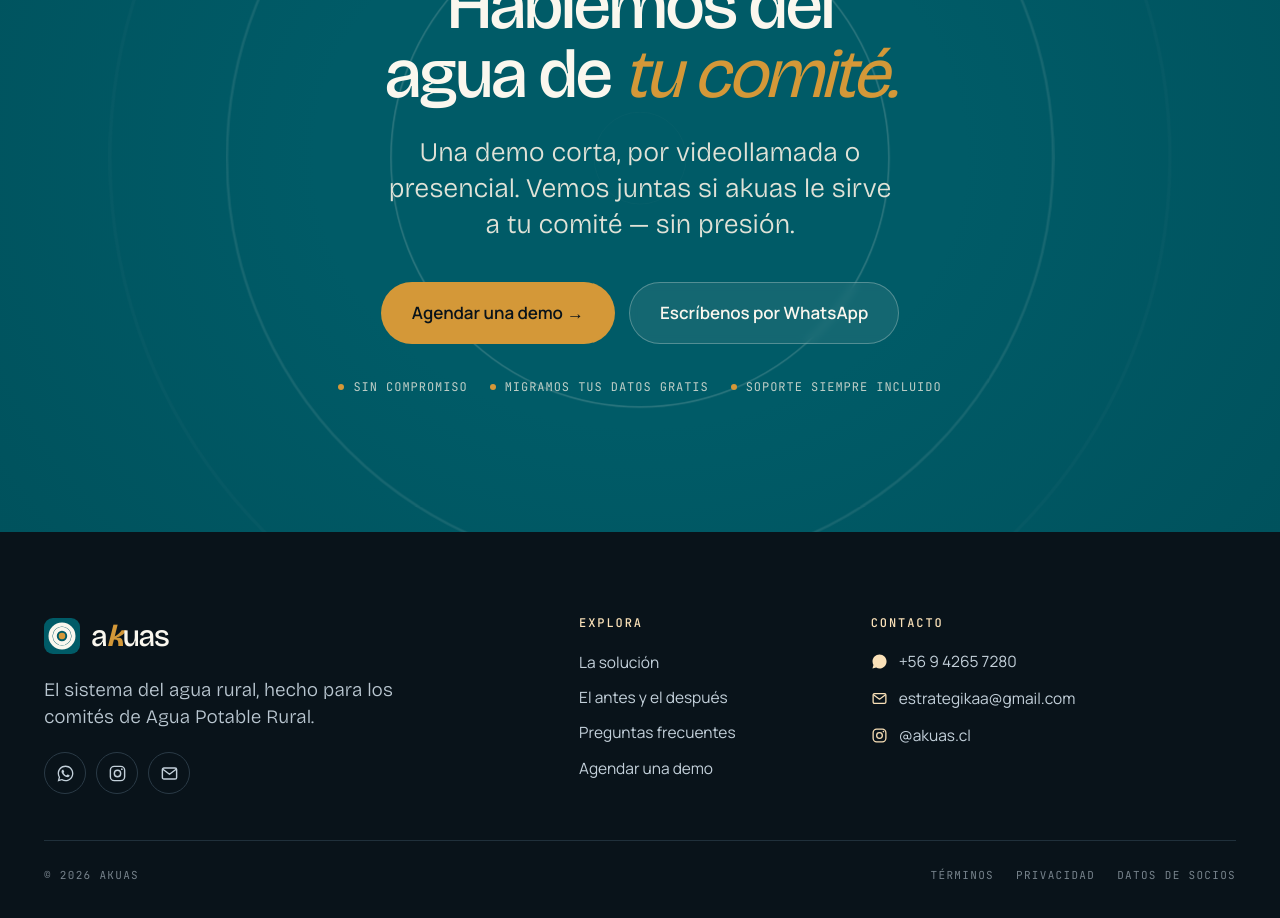
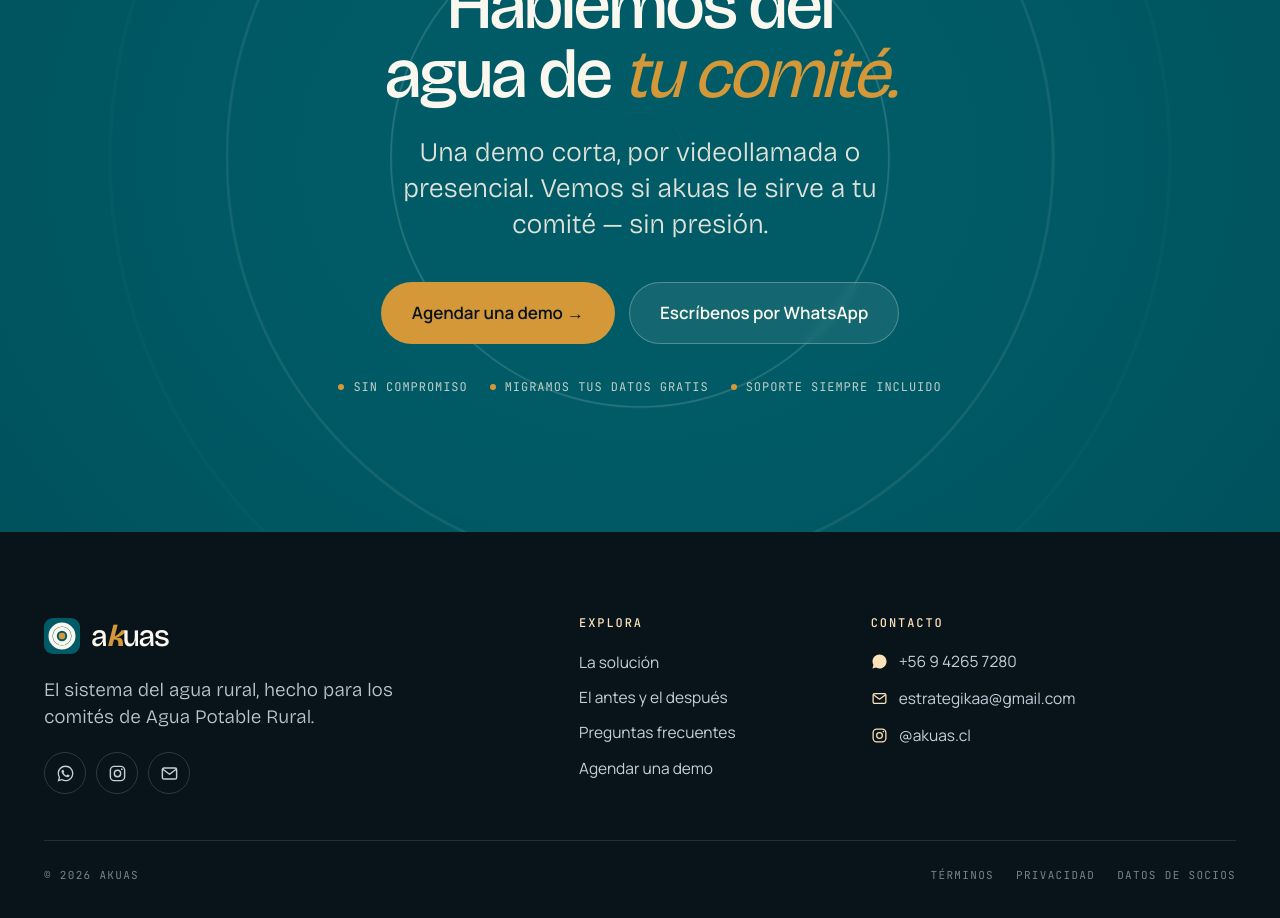
Before and after one commit to EstrategikaGlobal/landing-akuas, a Next.js app: page / in a window 1280 px wide. Shown: the part 5840-6758 px from the top of the page. Built offline with nearby package versions, Linux system fonts and the light colour scheme.

Commit message:
fix: remove gendered word 'juntas' from CTA copy
Co-Authored-By: Claude Sonnet 4.6 <noreply@anthropic.com>

```diff
--- a/app/components/HomeClient.tsx
+++ b/app/components/HomeClient.tsx
@@ -879,7 +879,7 @@ export function HomeClient() {
           <div className="cta-inner">
             <span className="kicker">Demos sin compromiso</span>
             <h2>Hablemos del agua de <em>tu comité.</em></h2>
-            <p className="csub">Una demo corta, por videollamada o presencial. Vemos juntas si akuas le sirve a tu comité — sin presión.</p>
+            <p className="csub">Una demo corta, por videollamada o presencial. Vemos si akuas le sirve a tu comité — sin presión.</p>
             <div className="cta-buttons">
               <a href="https://wa.me/56942657280" className="btn primary lg" target="_blank" rel="noopener"><span className="btn-arrow">Agendar una demo</span></a>
               <a href="https://wa.me/56942657280" className="btn ghost-light lg" target="_blank" rel="noopener">Escríbenos por WhatsApp</a>
```
